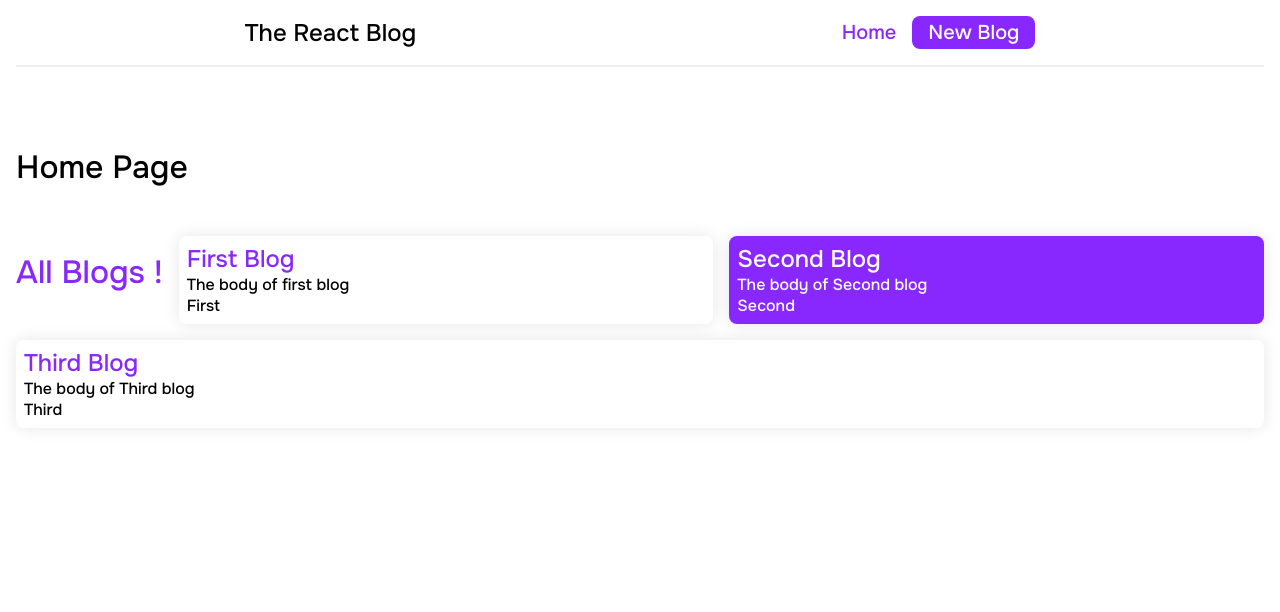
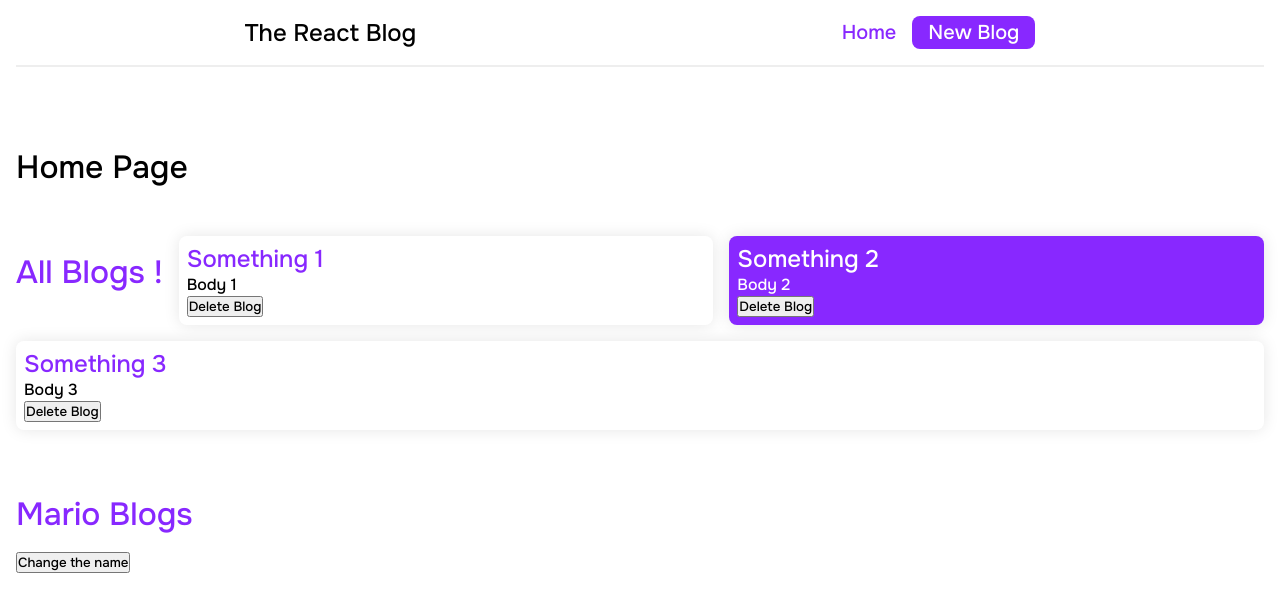
Before and after one commit to lUkAC1234/React, a React (Create React App) app: page / in a window 1280 px wide. Shown: the top 612 px of the page. Built offline with nearby package versions, Linux system fonts and the light colour scheme; data requests are answered from the project's data file.

Commit message:
JSON API, Fetch

```diff
--- /dev/null
+++ b/data/db.json
@@ -0,0 +1,21 @@
+{
+    "blogs": [
+        {
+            "title": "Something 1",
+            "body": "Body 1",
+            "id": 1
+        },
+
+        {
+            "title": "Something 2",
+            "body": "Body 2",
+            "id": 2
+        },
+
+        {
+            "title": "Something 3",
+            "body": "Body 3",
+            "id": 3
+        }
+    ]
+}
--- a/src/BlogList.js
+++ b/src/BlogList.js
@@ -1,4 +1,4 @@
-const BlogList = ({ blogs, title }) => {
+const BlogList = ({ blogs, title, handleDelete }) => {
     return (
         <div className="blog">
             <h2>{ title }</h2>
@@ -7,6 +7,7 @@ const BlogList = ({ blogs, title }) => {
                     <h1>{ blog.title }</h1>
                     <p>{ blog.body }</p>
                     <p>{ blog.author }</p>
+                    <button onClick={() => handleDelete(blog.id)}>Delete Blog</button>
                 </div>
             ))}
         </div>
--- a/src/Home.js
+++ b/src/Home.js
@@ -1,15 +1,31 @@
-import { useState } from "react";
+import { useState, useEffect } from "react";
 import BlogList from "./BlogList";
 const Home = () => {
-    const [blogs, setBlogs] = useState([
-        { title: 'First Blog', body: 'The body of first blog', author: 'First', id: 1 },
-        { title: 'Second Blog', body: 'The body of Second blog', author: 'Second', id: 2 },
-        { title: 'Third Blog', body: 'The body of Third blog', author: 'Third', id: 3 },
-    ]);
+    const [blogs, setBlogs] = useState(null);
+    const [name , setName] = useState('Mario');
+
+    const handleDelete = (id) => {
+        const newBlogs = blogs.filter(blog => blog.id !== id);
+        setBlogs(newBlogs);
+    }
+
+    useEffect(() => {
+        fetch('http://localhost:8000/blogs')
+            .then(res => {
+                return res.json()
+            })
+            .then(data => {
+                console.log(data);
+                setBlogs(data);
+            })
+    }, []);
+
     return (
         <div className="home">
             <h1>Home Page</h1>
-            <BlogList blogs={blogs} title="All Blogs !"/>
+            {blogs && <BlogList blogs={blogs} title="All Blogs !" handleDelete={handleDelete}/>}
+            {blogs && <BlogList blogs={blogs.filter((blog) => blog.author === 'Mario')} title="Mario Blogs" handleDelete={handleDelete}/> }
+            <button onClick={() => setName('Second')}>Change the name</button>
         </div>
     );
 }
```
